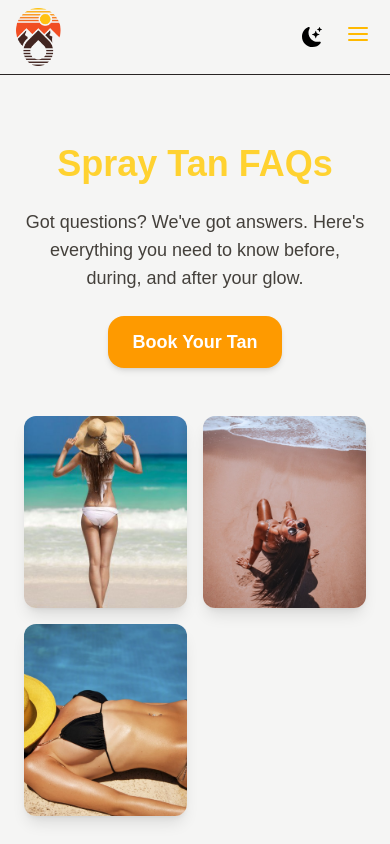
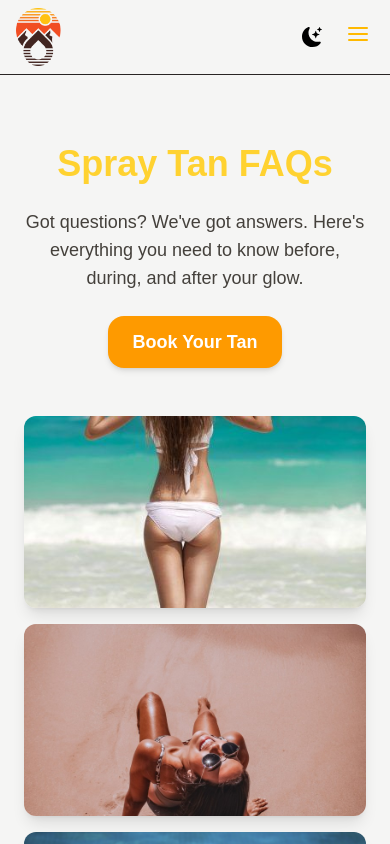
Before and after one commit to Jkhall81/Golden-Sol, a Next.js app: page /faq in a window 390 px wide. Shown: the top 844 px of the page. Built offline with nearby package versions, Linux system fonts and the light colour scheme.

Commit message:
found a bug in the faq section, fixed it

```diff
--- a/src/components/sections/FAQ/FAQHero.tsx
+++ b/src/components/sections/FAQ/FAQHero.tsx
@@ -18,7 +18,7 @@
           <CTAButton text="Book Your Tan" href="/contact" styleType="amber" />
         </div>
         {/* Right Kanban-Style Grid */}
-        <div className="w-full md:w-1/2 grid grid-cols-2 grid-rows-2 gap-4 md:grid">
+        <div className="w-full md:w-1/2 grid hidden grid-cols-2 grid-rows-2 gap-4 md:grid">
           {/* Top Left */}
           <div className="relative rounded-xl overflow-hidden shadow-lg h-48 md:h-60">
             <Image
```
